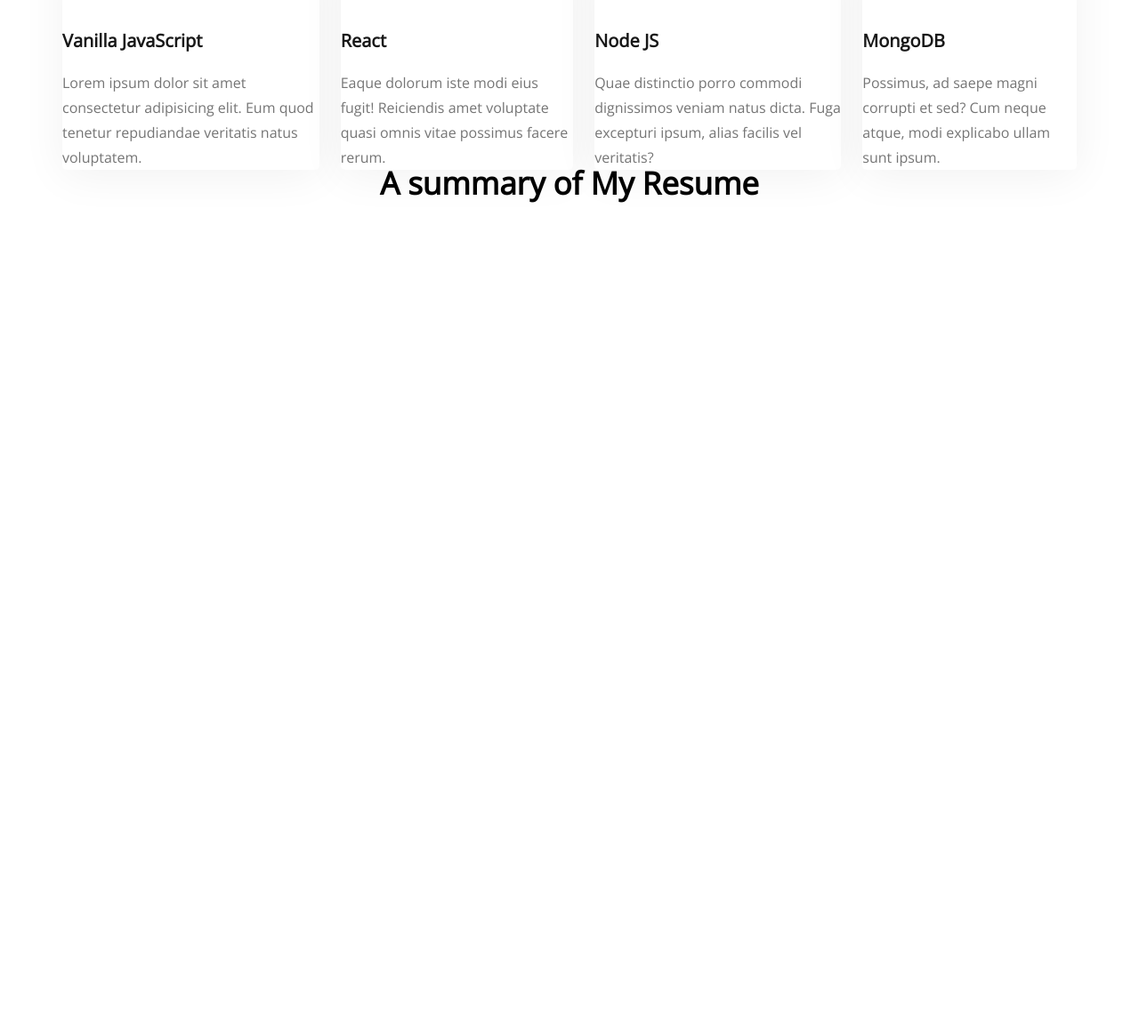
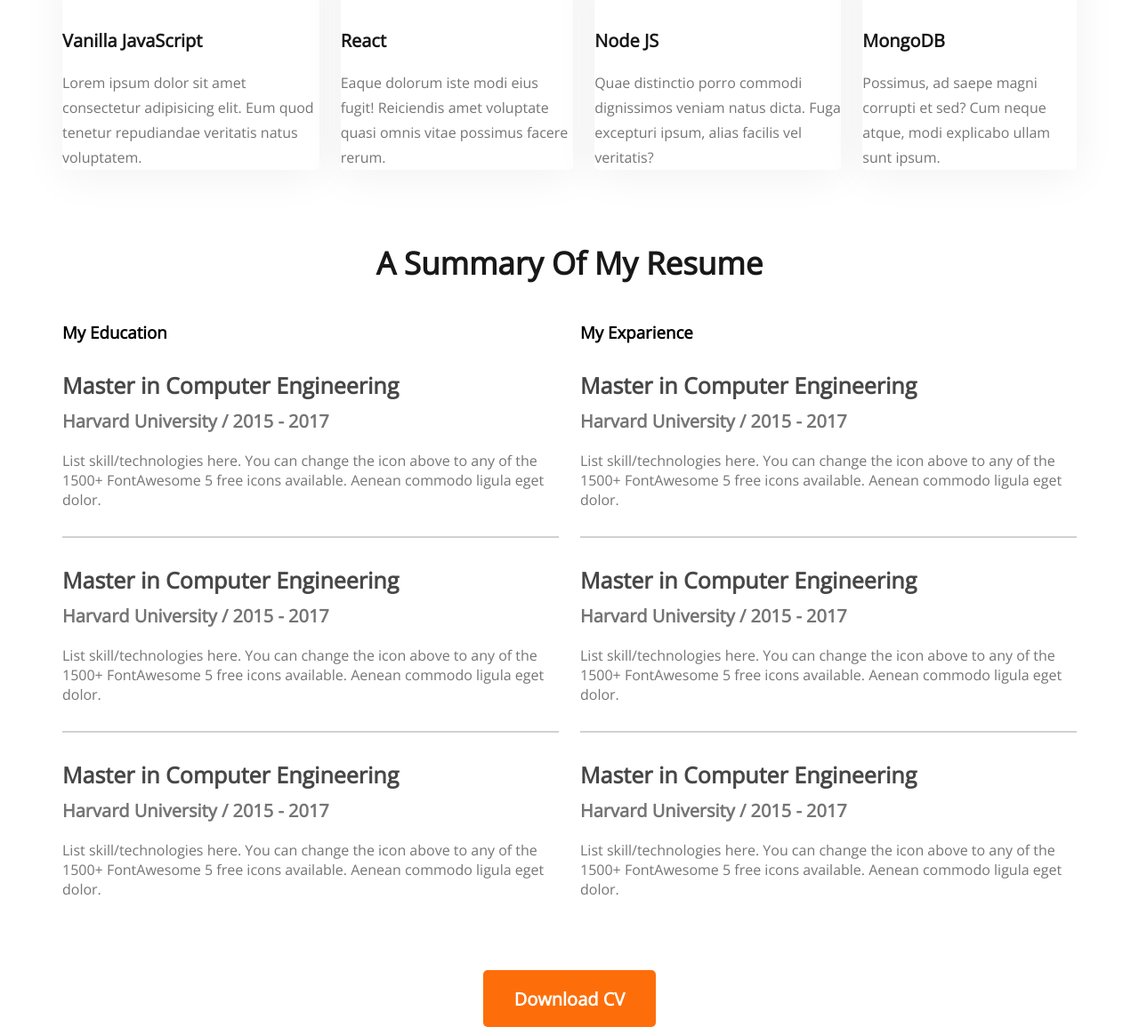
Before and after one commit to naayeem01/fast-portfolio, a plain HTML site: page index.html in a window 1280 px wide. Shown: the part 1708-2863 px from the top of the page at 89% size. Before the commit the page ends 1959 px from the top, so only its background shows below. Drawn offline with nearby package versions, Linux system fonts and the light colour scheme.

Commit message:
added edu and exp

```diff
--- a/index.html
+++ b/index.html
@@ -84,12 +84,67 @@
         </section>
 
        <section class="resume">
-        <h3 class="section-title">A summary of My Resume</h3>
+        <h3 class="section-title">A Summary Of My Resume</h3>
         <div class="resume-content">
             <div>
+                <h3 class="resume-title">My Education</h3>
+                <div class="resume-item">
+                    <h4 class="title">Master in Computer Engineering</h4>
+                    <h5 class="sub-title">Harvard University / 2015 - 2017</h5>
+                    <p class="description">List skill/technologies here. You can change the icon above
+                    to any of the 1500+ FontAwesome 5 free icons available. Aenean commodo ligula eget dolor.</p>
+                </div>
+                <hr>
+                <div class="resume-item">
+                    <h4 class="title">Master in Computer Engineering</h4>
+                    <h5 class="sub-title">Harvard University / 2015 - 2017</h5>
+                    <p class="description">List skill/technologies here. You can change the icon above
+                    to any of the 1500+ FontAwesome 5 free icons available. Aenean commodo ligula eget dolor.</p>
+                </div>
+                <hr>
+                <div class="resume-item">
+                    <h4 class="title">Master in Computer Engineering</h4>
+                    <h5 class="sub-title">Harvard University / 2015 - 2017</h5>
+                    <p class="description">List skill/technologies here. You can change the icon above
+                    to any of the 1500+ FontAwesome 5 free icons available. Aenean commodo ligula eget dolor.</p>
+                </div>
 
             </div>
 
+            <div>
+                <h3 class="resume-title">My Exparience</h3>
+            <div class="resume-item">
+                    <h4 class="title">Master in Computer Engineering</h4>
+                    <h5 class="sub-title">Harvard University / 2015 - 2017</h5>
+                    <p class="description">List skill/technologies here. You can change the icon above
+                    to any of the 1500+ FontAwesome 5 free icons available. Aenean commodo ligula eget dolor.</p>
+                </div>
+                <hr>
+                <div class="resume-item">
+                    <h4 class="title">Master in Computer Engineering</h4>
+                    <h5 class="sub-title">Harvard University / 2015 - 2017</h5>
+                    <p class="description">List skill/technologies here. You can change the icon above
+                    to any of the 1500+ FontAwesome 5 free icons available. Aenean commodo ligula eget dolor.</p>
+                </div>
+                <hr>
+                <div class="resume-item">
+                    <h4 class="title">Master in Computer Engineering</h4>
+                    <h5 class="sub-title">Harvard University / 2015 - 2017</h5>
+                    <p class="description">List skill/technologies here. You can change the icon above
+                    to any of the 1500+ FontAwesome 5 free icons available. Aenean commodo ligula eget dolor.</p>
+                </div>
+
+
+
+            </div>
+
+
+
+
+        </div>
+
+        <div class="resume-button">
+            <button class="btn-primary">Download CV</button>
         </div>
        </section>
 
--- a/styles/portfolio.css
+++ b/styles/portfolio.css
@@ -146,3 +146,50 @@ main {
     color: #757575;
     line-height: 28px;
 }
+
+/* Resume Styles */
+
+.resume-content {
+    display: flex;
+    gap: 24px;
+}
+
+.resume .section-title {
+    margin-top: 90px;
+    margin-bottom: 50px;
+    font-weight: 700;
+    font-size: 35px;
+    color: #181818;
+}
+
+.resume-item {
+    margin-top: 30px;
+    margin-bottom: 30px;
+}
+
+hr {
+    border: 1px solid #D1D1D1;
+}
+
+.resume .title {
+    font-weight: 700;
+    font-size: 25px;
+    color: #474747;
+    margin-bottom: 10px;
+}
+.resume .sub-title {
+    font-weight: 600;
+    font-size: 20px;
+    color: #757575;
+    margin-bottom: 20px;
+}
+.resume .description {
+    font-weight: 400;
+    font-size: 16px;
+    color: #757575;
+}
+
+.resume-button {
+    margin-top: 50px;
+    text-align: center;
+}
```
